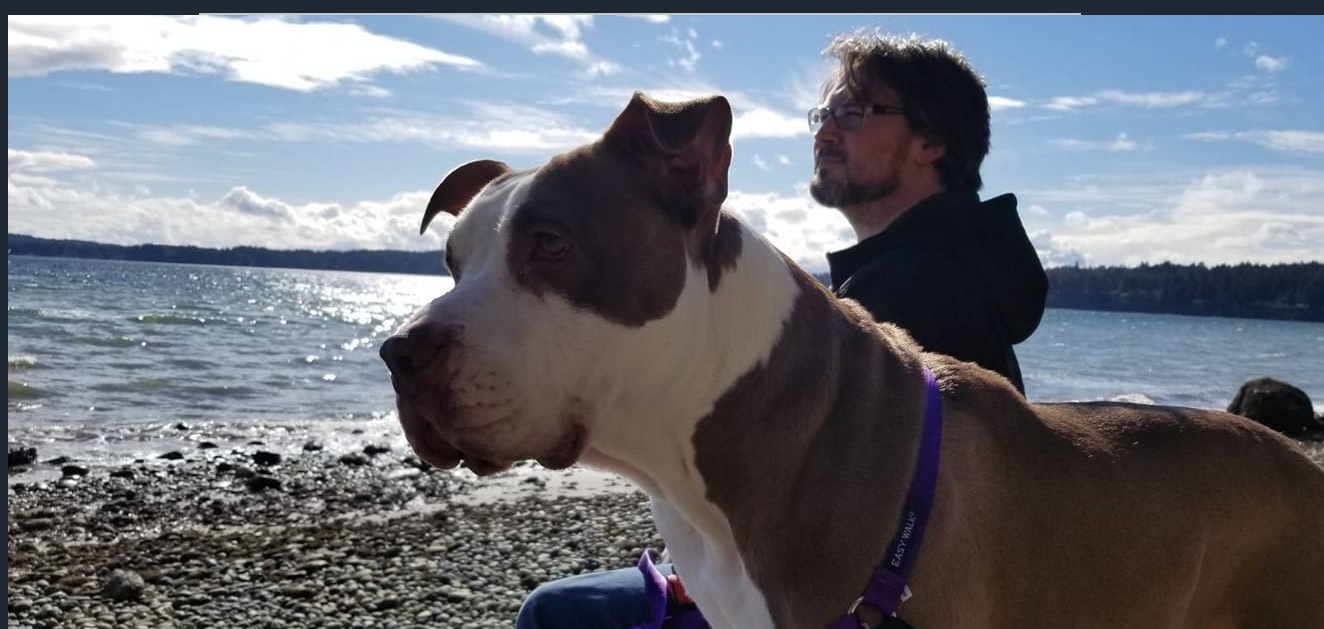
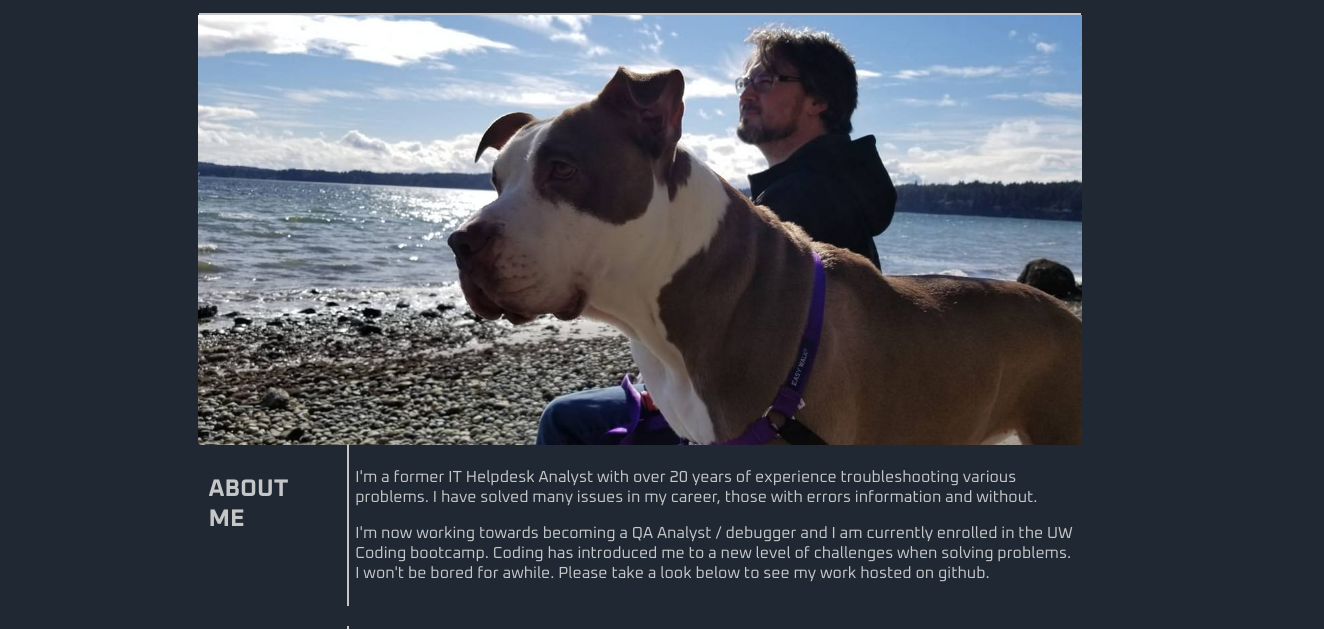
Before and after one commit to rsternik/Homework_Portfolio, a plain HTML site: page index.html in a window 1280 px wide. Shown: the part 103-732 px from the top of the page, 1324 px wide, since content can reach past the window. Drawn offline with Linux system fonts and the light colour scheme.

Commit message:
fixed scaling of banner image

```diff
--- a/assets/css/style.css
+++ b/assets/css/style.css
@@ -32,7 +32,7 @@ header{
 
 ul{
     display: grid;
-    grid-template-columns: 1fr 1fr 1fr
+    grid-template-columns: 1fr 1fr 1fr;
 }
   nav li {
     padding: 0.9em;
@@ -73,15 +73,16 @@ div{
 }
 
 .banner{
-    display: block;
-    text-align: center;
-
+    display: grid;
+    justify-items:center
 
 }
 
 .banner img{
+  display: grid;
    border-bottom-right-radius: 4px;
     border-bottom-left-radius: 4px;
+    max-width: 70%;
 }
 .myWork img{
        border-bottom: 3px solid;
```
